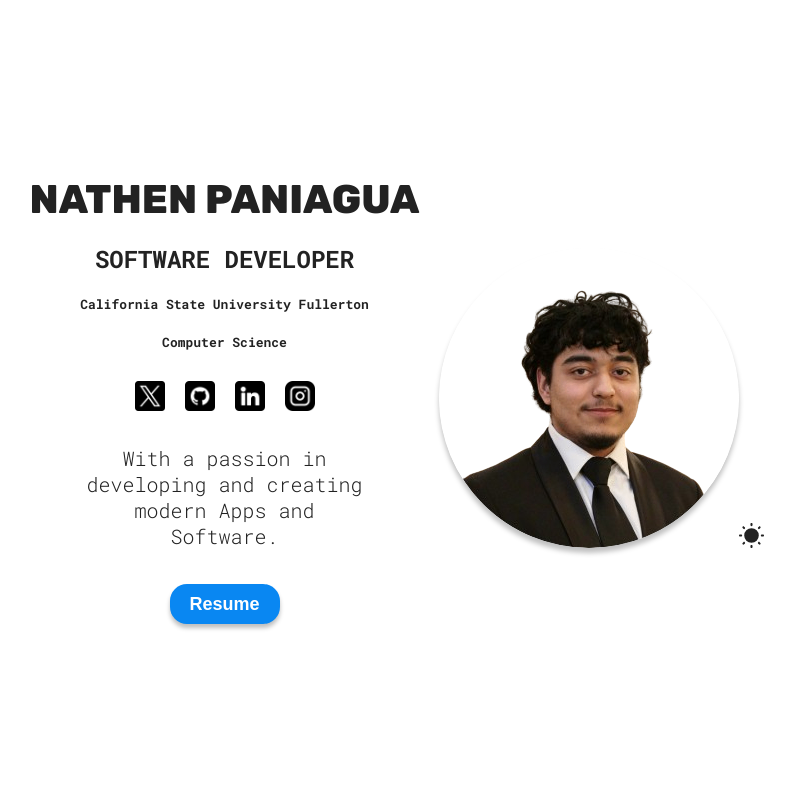
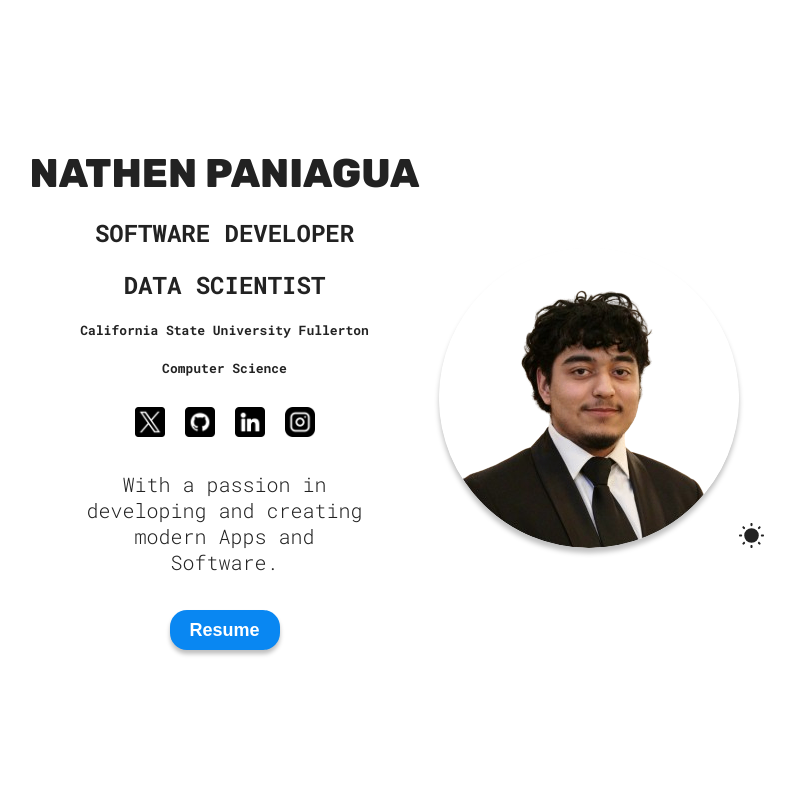
Before and after one commit to CSUFNathen/Portfolio-NathenPaniagua, a React (Vite) app: page / in a window 1280 px wide. Shown: the top 800 px of the page, without its empty margins (243-1038 px from the left). Built offline with nearby package versions, Linux system fonts and the light colour scheme.

Commit message:
Update resume file and add Data Scientist title
Updated resume file reference and added Data Scientist title.

```diff
--- a/src/sections/Hero/Hero.jsx
+++ b/src/sections/Hero/Hero.jsx
@@ -10,7 +10,7 @@ import linkedinLight from '../../assets/linkedin-Light.png' //Icon image holder
 import linkedinDark from '../../assets/linkedin-Dark.png' //Icon image holder for Linkedin (Dark Version)
 import instagramLight from '../../assets/instagram-Dark.png' // Icon image holder for dark and light mode (Light Version)
 import instagramDark from '../../assets/instagram-Light.png' // Icon image holder for dark and light mode (Dark Version)
-import CV from '../../assets/ResumeNathenPaniagua.pdf' // Resume Holder
+import CV from '../../assets/NathenPaniaguaResume.pdf' // Resume Holder
 import { useTheme } from '../../common/ThemeContext'
 
 
@@ -45,6 +45,7 @@ function Hero() {
 
 
       <h2>Software Developer</h2>
+      <h2>Data Scientist</h2>
       <h3 className={styles.classInfo}>California State University Fullerton</h3>
       <h3 className={styles.classInfo}>Computer Science</h3>
 
```
